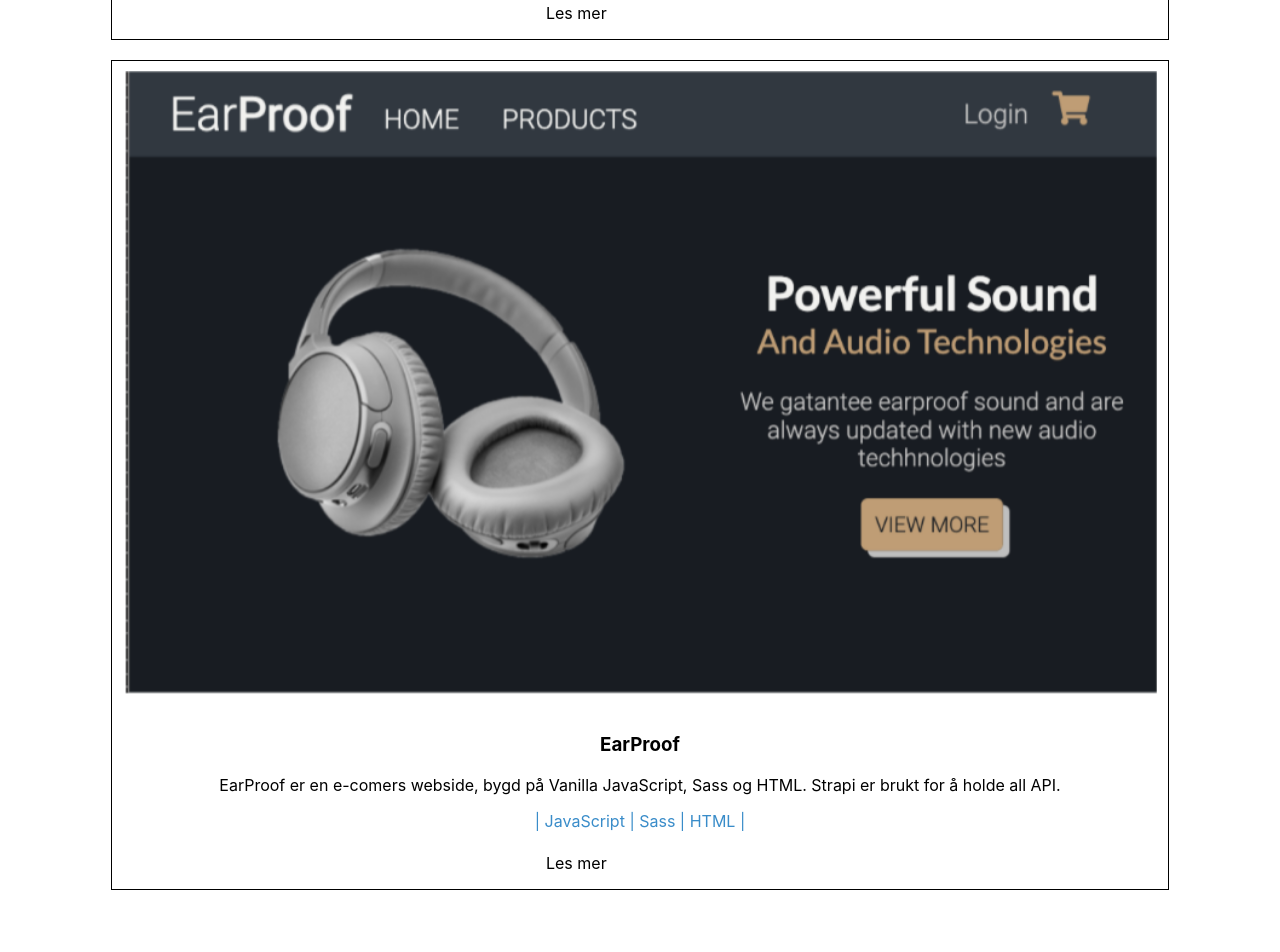
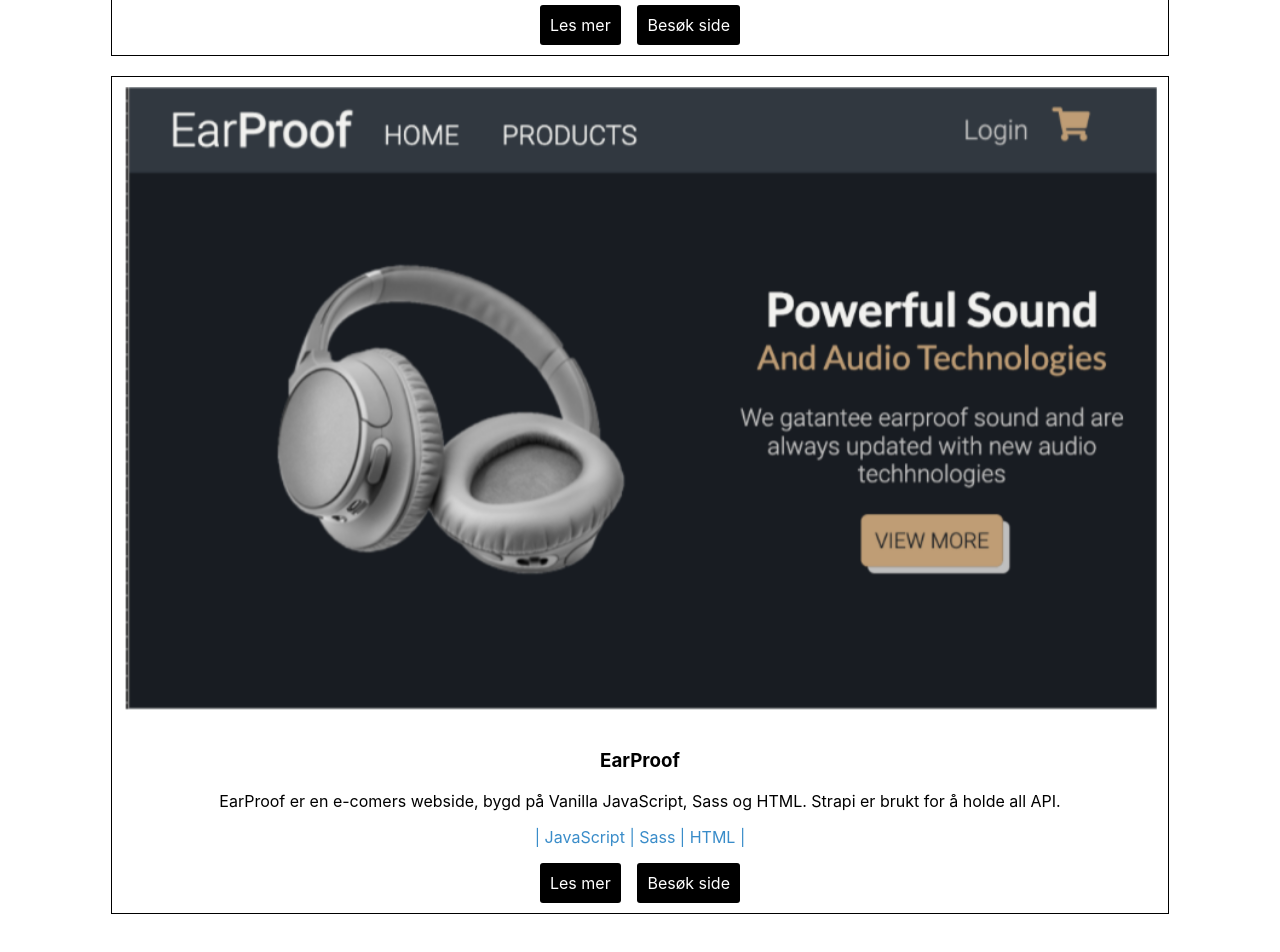
Before and after one commit to camilla-design/portfolio-v2, a React (Create React App) app: page / in a window 1280 px wide. Shown: the part 4969-5921 px from the top of the page. Built offline with nearby package versions, Linux system fonts and the light colour scheme.

Commit message:
change links

```diff
--- a/src/components/project/Project.js
+++ b/src/components/project/Project.js
@@ -26,6 +26,7 @@ class Project extends Component {
                 </p>
                 <div className="project-links">
                   <a href="/heels-shop">Les mer</a>
+                  <a href="https://heels-shop.vercel.app">Besøk side</a>
                 </div>
               </div>
             </div>
@@ -44,6 +45,7 @@ class Project extends Component {
                 </p>
                 <div className="project-links">
                   <a href="#">Les mer</a>
+                  <a href="#">Besøk side</a>
                 </div>
               </div>
             </div>
@@ -60,6 +62,7 @@ class Project extends Component {
                 </p>
                 <div className="project-links">
                   <a href="#">Les mer</a>
+                  <a href="#">Besøk side</a>
                 </div>
               </div>
             </div>
--- a/src/index.css
+++ b/src/index.css
@@ -189,14 +189,13 @@ h2 {
 
 .project-container a {
   text-decoration: none;
-  padding: 3%;
-  color: black;
+  padding: 5%;
+  background-color: black;
+  color: white;
+  border-radius: 3px;
 }
 
 
-
-
-/* DETAIL PAGE*/
 .project-links {
   display: flex;
   justify-content: space-between;
@@ -204,12 +203,19 @@ h2 {
   margin: 0 auto;
 }
 
+
+/* DETAIL PAGE*/
+
+
 .detailContainer a {
   text-decoration: none;
-  padding: 3%;
-  color: black;
+  padding: 5%;
+  background-color: black;
+  color: white;
+  border-radius: 3px;
 }
 .imgContainer img{
   width: 300px;
   border: 1px solid black;
+  margin-bottom: 10px;
 }
```
